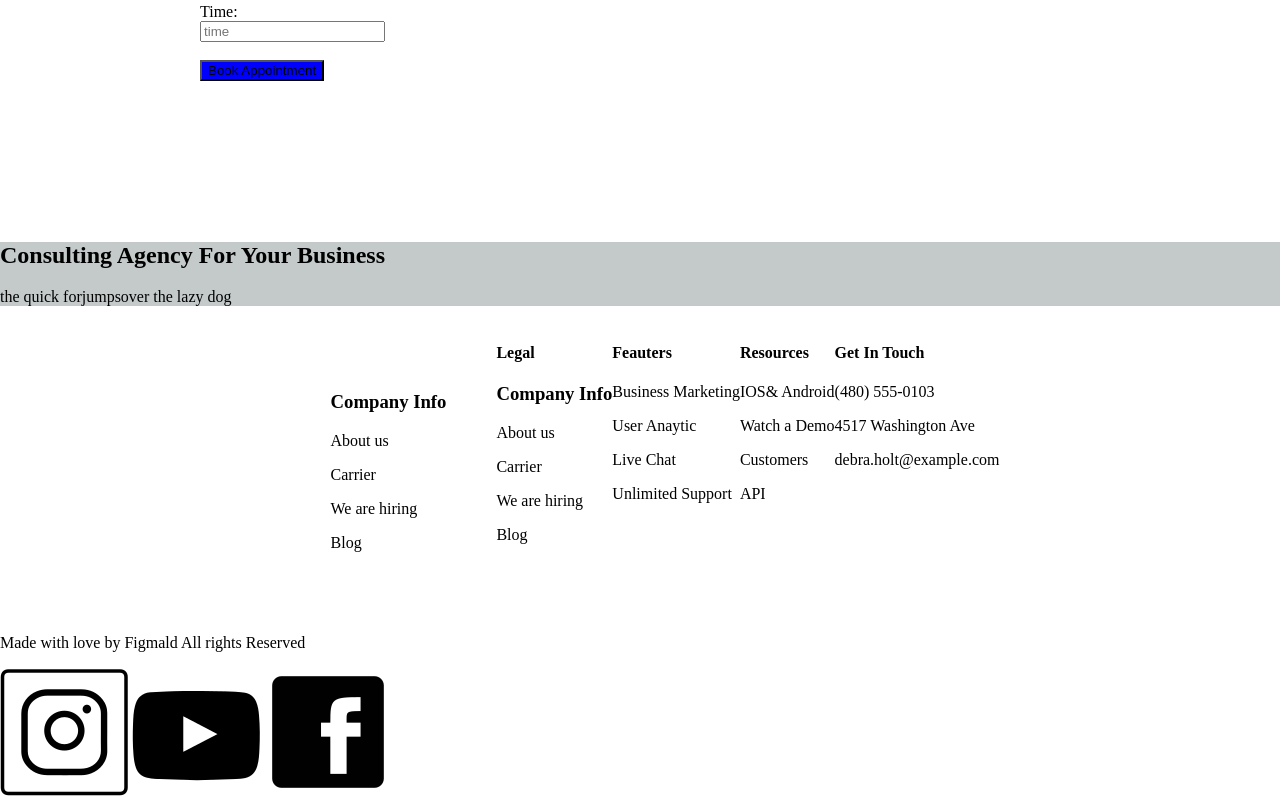
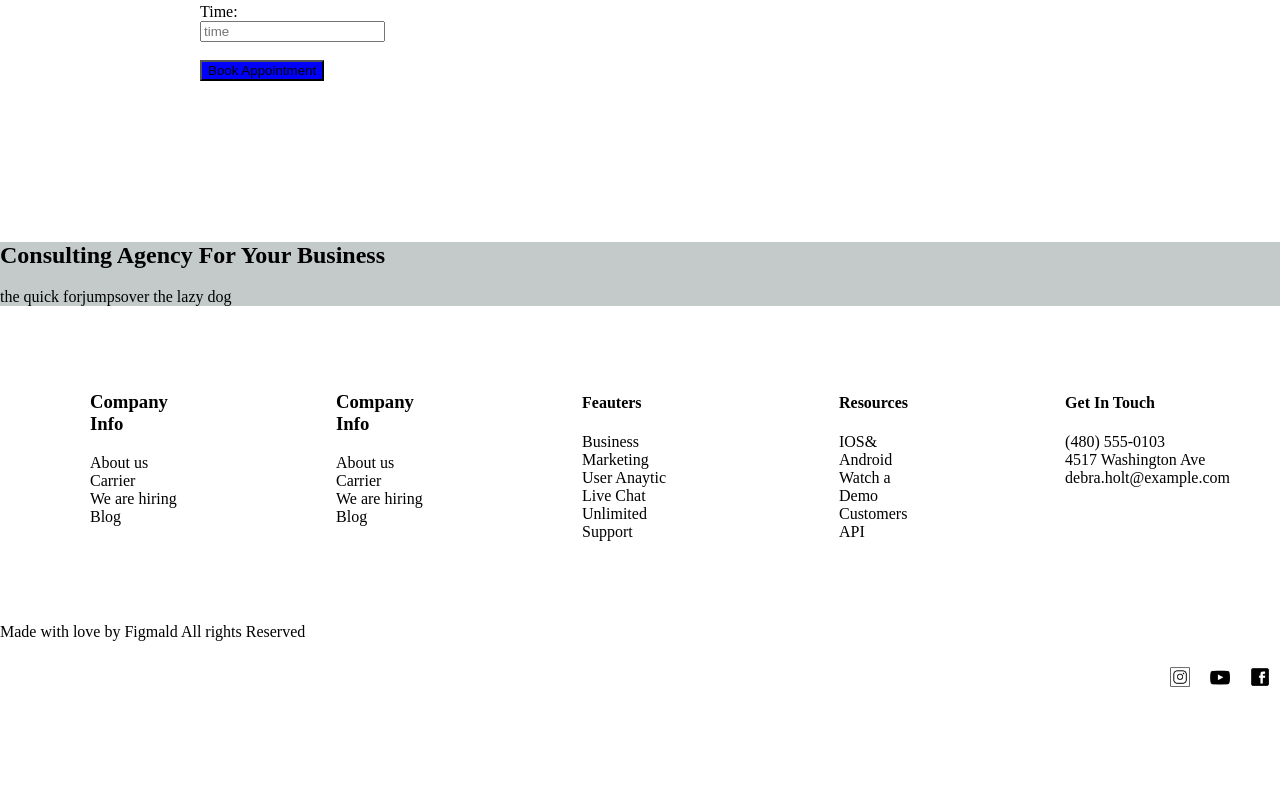
Before and after one commit to bkee9/Insuarance-Website, a plain HTML site: page index.html in a window 1280 px wide. Shown: the part 4279-5079 px from the top of the page. After the commit the page ends 4976 px from the top, so only its background shows below. Drawn offline with Linux system fonts and the light colour scheme.

Commit message:
it will make changes in the footer

```diff
--- a/index.html
+++ b/index.html
@@ -214,46 +214,55 @@
             </div>
         </div>
                     <div class="consult">
-                        <div class="Agency">
+                        <div class="agency">
                         <h2>Consulting Agency For Your Business</h2>
                         <p>the quick forjumpsover the lazy dog</p>
                         </div>
                     </div>
-                    <section class="footer1">
+                    <div class="footer1">
                         <div class="company">
-                            <h3>Company Info</h3>
-                            <p>About us</p>
-                            <p>Carrier</p>
-                            <p>We are hiring</p>
-                            <p>Blog</p>
+                            <ul>
+                            <li><h3>Company Info</h3></li>
+                            <li>About us</li>
+                            <li>Carrier</li>
+                            <li>We are hiring</li>
+                            <li>Blog</li>
+                            </ul>
                         </div>
-                        <div class="legal">
-                            <h4>Legal</h4>
-                            <h3>Company Info</h3>
-                            <p>About us</p>
-                            <p>Carrier</p>
-                            <p>We are hiring</p>
-                            <p>Blog</p>
+                        <div class="company">
+                            <ul>
+                                <li><h3>Company Info</h3></li>
+                                <li>About us</li>
+                                <li>Carrier</li>
+                                <li>We are hiring</li>
+                                <li>Blog</li>
+                                </ul>
                         </div>
-                        <div class="features">
-                            <h4>Feauters</h4>
-                            <p>Business Marketing</p>
-                            <p>User Anaytic</p>
-                            <p>Live Chat</p>
-                            <p>Unlimited Support</p>
+                        <div class="company">
+                            <ul>
+                           <li><h4>Feauters</h4></li>
+                            <li>Business Marketing</li>
+                            <li>User Anaytic</li>
+                            <li>Live Chat</li>
+                            <li>Unlimited Support</li>
+                            </ul>
                         </div>
-                        <div class="resources">
-                            <h4>Resources</h4>
-                            <p> IOS& Android</p>
-                            <p>Watch a Demo</p>
-                            <p>Customers</p>
-                            <p>API</P>
+                        <div class="company">
+                            <ul>
+                            <li><h4>Resources</h4></li>
+                            <li> IOS& Android</li>
+                            <li>Watch a Demo</li>
+                            <li>Customers</li>
+                            <li>API</li>
+                            </ul>
                         </div>
-                        <div class="dial">
-                            <h4>Get In Touch</h4>
-                            <p>(480) 555-0103</p>
-                            <p>4517 Washington Ave</p>
-                            <p>debra.holt@example.com</p>
+                        <div class="company">
+                            <ul>
+                            <li><h4>Get In Touch</h4></li>
+                            <li>(480) 555-0103</li>
+                            <li>4517 Washington Ave</li>
+                            <li>debra.holt@example.com</li>
+                            </ul>
                         </div>
 
 
@@ -262,17 +271,18 @@
 
 
 
-                    </section>
+                    </div>
 
-                    <section class="footer">
-                        <div class="frt.">
+                    <div class="footer">
                             <p>Made with love by Figmald All rights Reserved</p>
-                            <img src="images/insta.png  " alt="">
-                            <img src="images/yutube.png" alt="">
-                            <img src="images/fb.png" alt="">
+                            <div class="images">
+                            <img class="img1"src="images/insta.png  " width="20px"height="20px">
+                            <img class="img1"src="images/yutube.png" width="20px"height="20px">
+                            <img class="img1"src="images/fb.png" width="20px"height="20px">
+                            </div>
                         </div>
 
-                    </section>
+                    </div>
     </section>
 </body>
 
```
